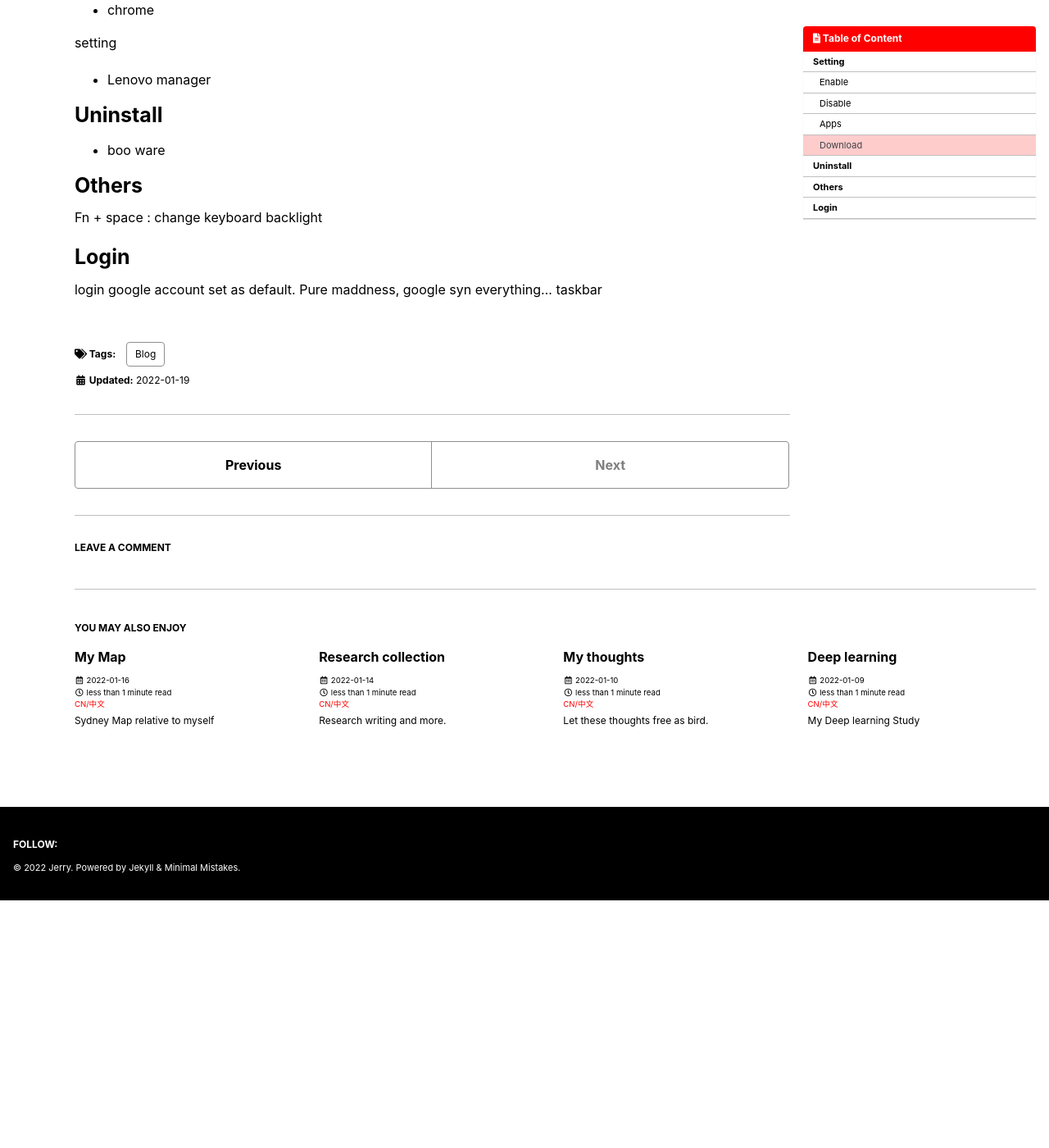
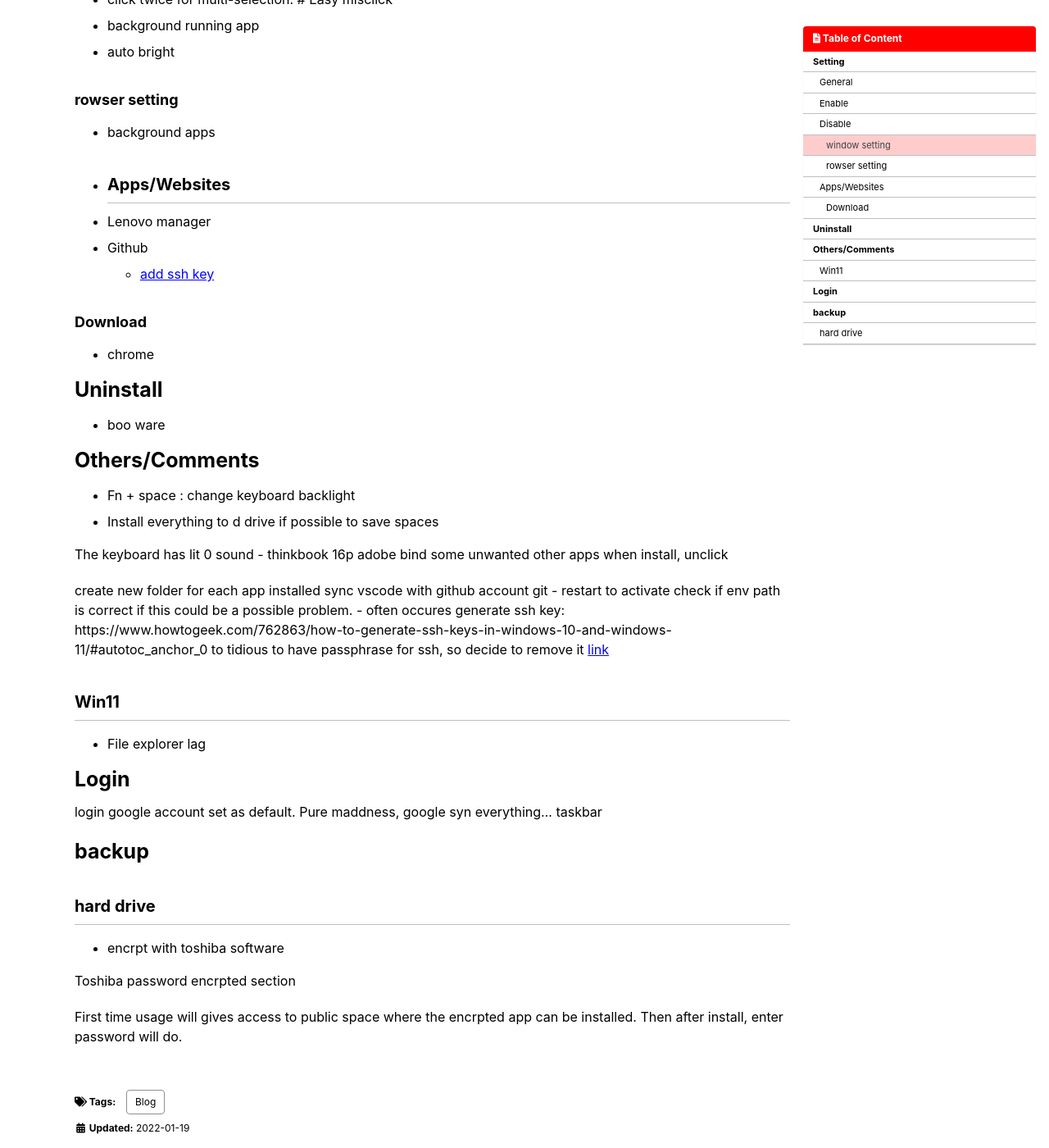
Before and after one commit to postsent/postsent.github.io, a Jekyll site: the page built from _posts/computing/cs/2022-01-19-my-setup.md, in a window 1280 px wide and 1400 px high, scrolled down 769 px. Shown: the whole window at 82% size. Built offline with Jekyll 4.4.1, drawn with Linux system fonts in a browser that asks for light colours; cached includes are drawn as plain includes; comment, search, counter and statistics services are not loaded; before the commit the page ends 1867 px from its top, so only the background shows below that; some of the changed text lies outside the part shown.

Commit message:
upadtes: setup

```diff
--- a/_posts/computing/cs/2022-01-19-my-setup.md
+++ b/_posts/computing/cs/2022-01-19-my-setup.md
@@ -7,11 +7,16 @@ tags:
 excerpt: As ttile.
 ---
 
+\#env \#setup
+
 Win11.
 
 # Setting
 
+## General
+
 - startup app
+- search indexing exclude folders to speed powertoy up
 
 
 Cusor color: Purple
@@ -21,26 +26,50 @@ Cusor color: Purple
 
 ## Disable
 
+### window setting
+- animation effect
 - click twice for multi-selection. # Easy misclick
 - background running app
 - auto bright
+
+
+
+### rowser setting
+- background apps
 -
-## Apps
+## Apps/Websites
 
-## Download
+- Lenovo manager
+- Github
+  - [add ssh key](https://docs.github.com/en/authentication/connecting-to-github-with-ssh/adding-a-new-ssh-key-to-your-github-account)
+
+### Download
 
 - chrome
 
-setting
-- Lenovo manager
 
 # Uninstall
 
 - boo ware
 
-# Others
+# Others/Comments
 
-Fn + space : change keyboard backlight
+- Fn + space : change keyboard backlight
+- Install everything to d drive if possible to save spaces
+
+The keyboard has lit 0 sound - thinkbook 16p
+adobe bind some unwanted other apps when install, unclick
+
+create new folder for each app installed
+sync vscode with github account
+git - restart to activate
+check if env path is correct if this could be a possible problem. - often occures
+generate ssh key: https://www.howtogeek.com/762863/how-to-generate-ssh-keys-in-windows-10-and-windows-11/#autotoc_anchor_0
+to tidious to have passphrase for ssh, so decide to remove it [link](https://stackoverflow.com/questions/112396/how-do-i-remove-the-passphrase-for-the-ssh-key-without-having-to-create-a-new-ke)
+
+## Win11
+
+- File explorer lag
 
 # Login
 
@@ -48,3 +77,14 @@ login google account
 set as default.
 Pure maddness, google syn everything...
 taskbar
+
+# backup
+
+## hard drive
+
+- encrpt with toshiba software
+
+Toshiba password encrpted section
+
+First time usage will gives access to public space where the encrpted app can be installed.
+Then after install, enter password will do.
```
